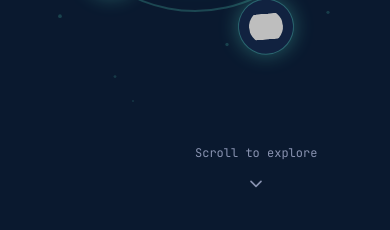
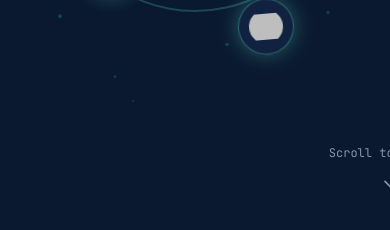
Before and after one commit to dharmop123-png/portfolio-website, a React (Vite) app: page / in a window 390 px wide. Shown: the part 1140-1370 px from the top of the page. Built offline with nearby package versions, Linux system fonts and the light colour scheme; grey boxes are pictures that could not be loaded.

Commit message:
Fix: Center 'Scroll to explore' text perfectly on mobile UI

```diff
--- a/src/components/Hero.jsx
+++ b/src/components/Hero.jsx
@@ -357,7 +357,7 @@ const Hero = () => {
         initial={{ opacity: 0, y: 20 }}
         animate={{ opacity: 1, y: 0 }}
         transition={{ duration: 0.6, delay: 1.5 }}
-        className="absolute bottom-6 md:bottom-8 left-1/2 transform -translate-x-1/2 cursor-pointer z-20"
+        className="absolute bottom-6 md:bottom-8 left-1/2 transform -translate-x-1/2 cursor-pointer z-20 w-full flex justify-center"
         onClick={() => document.getElementById('skills')?.scrollIntoView({ behavior: 'smooth' })}
       >
         <motion.div
@@ -365,7 +365,7 @@ const Hero = () => {
           transition={{ duration: 2, repeat: Infinity }}
           className="flex flex-col items-center text-text-secondary hover:text-text-accent transition-colors duration-300"
         >
-          <span className="text-xs sm:text-sm mb-2 font-mono">Scroll to explore</span>
+          <span className="text-xs sm:text-sm mb-2 font-mono text-center">Scroll to explore</span>
           <motion.div
             animate={{ y: [0, 5, 0] }}
             transition={{ duration: 1.5, repeat: Infinity }}
```
